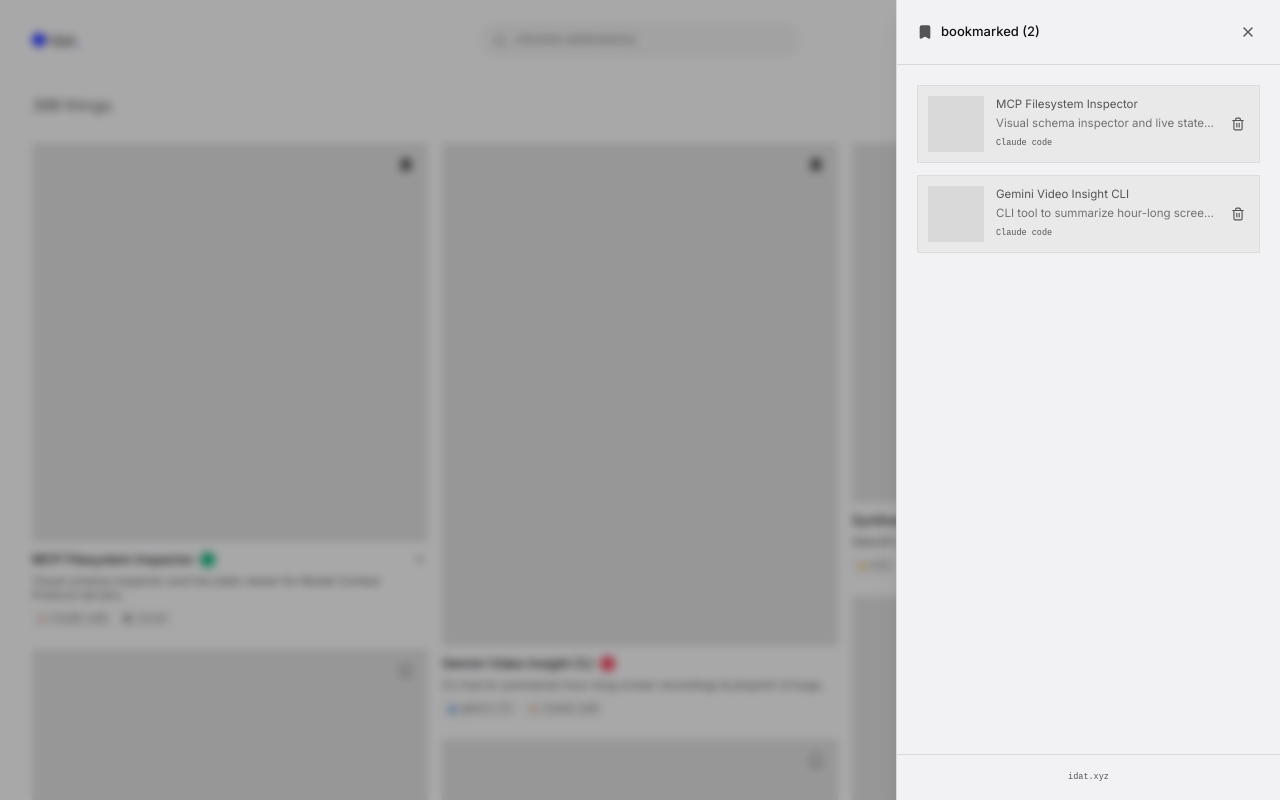
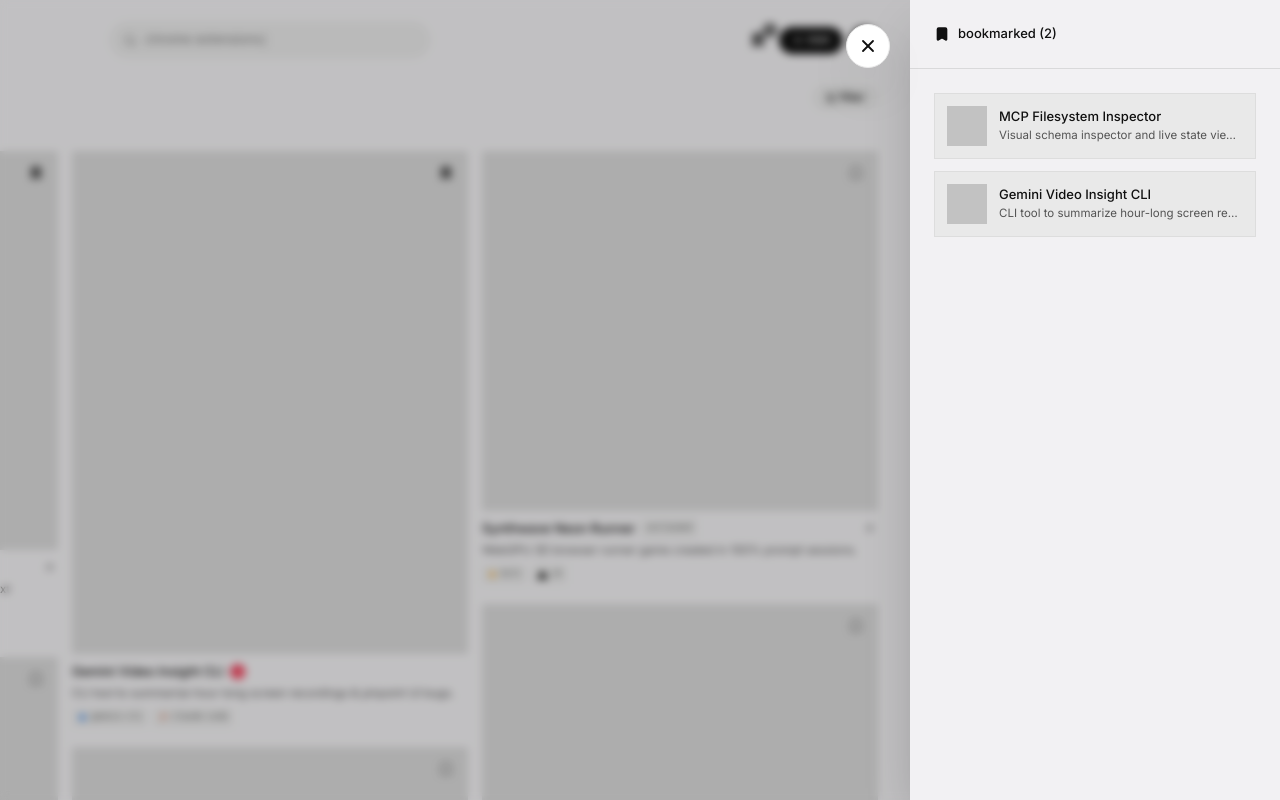
Before and after one commit to dahsmartgirl/idat, a React (Vite) app: page / in a window 1280 px wide. Both pictures are taken after a click on the button "Bookmarked Favorites". Shown: the top 800 px of the page. Built offline with nearby package versions, Linux system fonts and the light colour scheme; a web font is replaced by a local one.

Commit message:
drawer push effect

```diff
--- a/src/App.tsx
+++ b/src/App.tsx
@@ -19,6 +19,19 @@ function AppLayout() {
 
   const [projects, setProjects] = useState<Project[]>(MOCK_PROJECTS);
   const [searchQuery, setSearchQuery] = useState('');
+
+  // Track window width for pixel-exact mobile & desktop push content calculations
+  const [windowWidth, setWindowWidth] = useState(
+    typeof window !== 'undefined' ? window.innerWidth : 1200
+  );
+
+  useEffect(() => {
+    const handleResize = () => {
+      setWindowWidth(window.innerWidth);
+    };
+    window.addEventListener('resize', handleResize);
+    return () => window.removeEventListener('resize', handleResize);
+  }, []);
 
   // Rich Filter state for home grid
   const [filters, setFilters] = useState<FilterState>({
@@ -133,18 +146,32 @@ function AppLayout() {
     />
   );
 
-  // Content push offset calculation (-540 when Project view is open, -370 when Filter drawer is open)
-  const pushX = activeProject ? -540 : (isFilterDrawerOpen ? -370 : 0);
+  // Exact push offset calculation for both mobile (leaves 64px left gap) & desktop (-540 / -370)
+  const pushX = useMemo(() => {
+    const isMobile = windowWidth < 640;
+    const mobileOffset = -(windowWidth - 64);
+
+    if (activeProject) {
+      return isMobile ? mobileOffset : -540;
+    }
+    if (isFilterDrawerOpen) {
+      return isMobile ? mobileOffset : -370;
+    }
+    if (isFavoritesOpen) {
+      return isMobile ? mobileOffset : -370;
+    }
+    return 0;
+  }, [activeProject, isFilterDrawerOpen, isFavoritesOpen, windowWidth]);
 
   return (
     <div className="min-h-screen bg-[#F2F1F3] text-[#545454] flex flex-col font-sans w-full overflow-x-hidden relative">
 
-      {/* Main Page Content Wrapper (Pushed out to the left when Drawer is Open) */}
+      {/* Main Page Content Wrapper (Smoothly pushed left for both mobile & desktop drawers) */}
       <motion.div
         animate={{
           x: pushX,
         }}
-        transition={{ duration: 0.35, ease: [0.32, 0.72, 0, 1] }}
+        transition={{ duration: 0.3, ease: [0.25, 1, 0.5, 1] }}
         className="flex-1 flex flex-col w-full"
       >
         {/* PERSISTENT HEADER across all routes */}
@@ -159,60 +186,38 @@ function AppLayout() {
           onOpenProfile={() => handleSelectBuilder('ileri')}
         />
 
-        {/* Dynamic Main Body Content via Router */}
-        <main className="flex-1 w-full py-2">
+        {/* ROUTED CONTENT */}
         <Routes>
-            {/* Main Archive Grid */}
+          {/* HOME PAGE ROUTE */}
           <Route
             path="/"
             element={
-                <>
+              <main className="flex-1 flex flex-col w-full pb-16 sm:pb-24">
+                {/* TOOL FILTER CHIPS BAR WITH INTEGRATED COUNTERS & EXPANDABLE DRAWER TRIGGER */}
                 <ToolFilterBar
                   onOpenFilterDrawer={() => setIsFilterDrawerOpen(true)}
                   activeFilterCount={activeFilterCount}
                 />
 
+                {/* MASONRY PROJECT GRID */}
+                <div className="w-full pt-4">
                   <ProjectMasonry
                     projects={filteredProjects}
-                    searchQuery={searchQuery}
-                    onClearSearch={() => {
-                      setSearchQuery('');
-                      setFilters({
-                        aiTools: [],
-                        categories: [],
-                        aiModels: [],
-                        status: 'all',
-                      });
-                    }}
                     onSelectProject={(proj) => setActiveProject(proj)}
                     onOpenClaim={handleOpenClaim}
                     onSelectBuilder={handleSelectBuilder}
                   />
-                </>
+                </div>
+              </main>
             }
           />
 
-            {/* Profile Route variations: /b/:username, /builder/:username, /:username */}
-            <Route path="/b/:username" element={renderProfilePage()} />
-            <Route path="/builder/:username" element={renderProfilePage()} />
-            <Route path="/:username" element={renderProfilePage()} />
-
-            {/* Fallback route to prevent any 404s */}
-            <Route path="*" element={renderProfilePage()} />
+          {/* BUILDER PROFILE DIRECT ROUTE */}
+          <Route path="/:builderHandle" element={renderProfilePage()} />
         </Routes>
-        </main>
       </motion.div>
 
-      {/* Main Home Filter Side Drawer */}
-      <FilterDrawer
-        isOpen={isFilterDrawerOpen}
-        onClose={() => setIsFilterDrawerOpen(false)}
-        filters={filters}
-        onApplyFilters={(newFilters) => setFilters(newFilters)}
-        totalFilteredCount={filteredProjects.length}
-      />
-
-      {/* Drawers & Modals */}
+      {/* PROJECT DETAILS SIDE DRAWER */}
       <ProjectDrawer
         project={activeProject}
         onClose={() => setActiveProject(null)}
@@ -220,6 +225,27 @@ function AppLayout() {
         onOpenClaim={handleOpenClaim}
       />
 
+      {/* FILTER EXPANDABLE SIDE DRAWER */}
+      <FilterDrawer
+        isOpen={isFilterDrawerOpen}
+        onClose={() => setIsFilterDrawerOpen(false)}
+        filters={filters}
+        onApplyFilters={(updatedFilters) => setFilters(updatedFilters)}
+        totalFilteredCount={filteredProjects.length}
+      />
+
+      {/* FAVORITES / BOOKMARKS SIDE DRAWER */}
+      <FavoritesDrawer
+        isOpen={isFavoritesOpen}
+        onClose={() => setIsFavoritesOpen(false)}
+        allProjects={projects}
+        onSelectProject={(proj) => {
+          setIsFavoritesOpen(false);
+          setActiveProject(proj);
+        }}
+      />
+
+      {/* SUBMIT / CLAIM MODAL */}
       <SubmitModal
         isOpen={isSubmitOpen}
         onClose={() => {
@@ -230,22 +256,16 @@ function AppLayout() {
         claimingProject={claimingProject}
       />
 
-      <FavoritesDrawer
-        isOpen={isFavoritesOpen}
-        onClose={() => setIsFavoritesOpen(false)}
-        allProjects={projects}
-        onSelectProject={(p) => setActiveProject(p)}
-      />
     </div>
   );
 }
 
 export default function App() {
   return (
+    <BrowserRouter>
       <FavoritesProvider>
-      <BrowserRouter>
         <AppLayout />
+      </FavoritesProvider>
     </BrowserRouter>
-    </FavoritesProvider>
   );
 }
--- a/src/components/FavoritesDrawer.tsx
+++ b/src/components/FavoritesDrawer.tsx
@@ -1,7 +1,8 @@
 import React from 'react';
+import { motion, AnimatePresence } from 'framer-motion';
 import type { Project } from '../types';
 import { useFavorites } from '../context/FavoritesContext';
-import { X, Bookmark, Trash2 } from 'lucide-react';
+import { X, Bookmark } from 'lucide-react';
 
 interface FavoritesDrawerProps {
   isOpen: boolean;
@@ -16,32 +17,64 @@ export const FavoritesDrawer: React.FC<FavoritesDrawerProps> = ({
   allProjects,
   onSelectProject,
 }) => {
-  const { favorites, toggleFavorite } = useFavorites();
-
-  if (!isOpen) return null;
-
+  const { favorites } = useFavorites();
   const savedProjects = allProjects.filter((p) => favorites.includes(p.id));
 
   return (
+    <AnimatePresence>
+      {isOpen && (
         <div className="fixed inset-0 z-50 overflow-hidden flex justify-end">
-      {/* Backdrop */}
-      <div className="fixed inset-0 bg-black/30 backdrop-blur-xs" onClick={onClose} />
 
-      <div className="relative w-full max-w-sm h-full bg-[#F2F1F3] text-[#545454] border-l border-black/10 shadow-xl flex flex-col z-10">
+          {/* Backdrop Blur matching Project & Filter Drawers */}
+          <motion.div
+            initial={{ opacity: 0 }}
+            animate={{ opacity: 1 }}
+            exit={{ opacity: 0 }}
+            transition={{ duration: 0.25, ease: [0.25, 1, 0.5, 1] }}
+            onClick={onClose}
+            className="fixed inset-0 bg-black/20 backdrop-blur-[4px]"
+          />
+
+          {/* Side Drawer Body */}
+          <motion.div
+            initial={{ x: '100%' }}
+            animate={{ x: 0 }}
+            exit={{ x: '100%' }}
+            transition={{ duration: 0.3, ease: [0.25, 1, 0.5, 1] }}
+            drag="x"
+            dragConstraints={{ left: 0, right: 0 }}
+            dragElastic={{ left: 0, right: 0.5 }}
+            onDragEnd={(_, info) => {
+              if (info.offset.x > 80 || info.velocity.x > 300) {
+                onClose();
+              }
+            }}
+            className="relative w-[calc(100vw-64px)] sm:w-[370px] max-w-[370px] h-full bg-[#F2F1F3] shadow-2xl flex flex-col z-50 overflow-visible touch-pan-y"
+          >
+
+            {/* Big Solid White Floating X Pill Button matching FilterDrawer 1:1 */}
+            <motion.button
+              initial={{ opacity: 0, scale: 0.85 }}
+              animate={{ opacity: 1, scale: 1 }}
+              exit={{ opacity: 0, scale: 0.85 }}
+              transition={{ duration: 0.12 }}
+              onClick={onClose}
+              className="absolute -left-13 top-5 sm:-left-16 sm:top-6 flex items-center justify-center w-10 h-10 sm:w-11 sm:h-11 bg-white text-[#101010] rounded-full shadow-2xl hover:scale-110 transition-transform cursor-pointer border border-[#E9E9E9] z-50"
+              title="Close bookmarks drawer"
+            >
+              <X className="w-5 h-5 stroke-[2.2]" />
+            </motion.button>
 
             {/* Header */}
-        <div className="p-5 border-b border-black/10 flex items-center justify-between">
+            <div className="p-6 border-b border-black/10 flex items-center justify-between">
               <div className="flex items-center gap-2">
-            <Bookmark className="w-4 h-4 fill-[#545454]" />
-            <h2 className="text-inter-16 font-bold">bookmarked ({savedProjects.length})</h2>
+                <Bookmark className="w-4 h-4 fill-[#101010] text-[#101010]" />
+                <h2 className="text-inter-16 font-semibold text-[#101010]">bookmarked ({savedProjects.length})</h2>
               </div>
-          <button onClick={onClose} className="p-1 hover:bg-black/5 rounded">
-            <X className="w-4 h-4 text-[#545454]" />
-          </button>
             </div>
 
             {/* List */}
-        <div className="flex-1 overflow-y-auto p-5 space-y-3">
+            <div className="flex-1 overflow-y-auto p-6 space-y-3">
               {savedProjects.length === 0 ? (
                 <div className="py-12 text-center text-[#545454] space-y-2">
                   <Bookmark className="w-6 h-6 mx-auto stroke-1" />
@@ -55,43 +88,22 @@ export const FavoritesDrawer: React.FC<FavoritesDrawerProps> = ({
                       onClose();
                       onSelectProject(proj);
                     }}
-                className="flex gap-3 p-2.5 bg-[#E9E9E9] border border-black/5 hover:bg-[#D9D9D9] transition-colors cursor-pointer"
+                    className="flex items-center gap-3 p-3 bg-[#E9E9E9] border border-black/5 hover:bg-[#D9D9D9] transition-colors cursor-pointer"
                   >
-                {/* Grey block placeholder */}
-                <div className="w-14 h-14 bg-[#D9D9D9] shrink-0" />
-
-                <div className="flex-1 min-w-0">
-                  <h4 className="text-inter-14 font-medium truncate">
-                    {proj.name}
-                  </h4>
-                  <p className="text-inter-14 line-clamp-1 opacity-80 mt-0.5">
-                    {proj.tagline}
-                  </p>
-                  <div className="text-mono-10 mt-1">
-                    Claude code
+                    <div className="w-10 h-10 bg-[#C2C2C2] shrink-0" />
+                    <div className="min-w-0 flex-1">
+                      <h4 className="text-inter-16 font-medium text-[#101010] truncate">{proj.name}</h4>
+                      <p className="text-inter-14 text-[#545454] text-[11px] truncate">{proj.tagline}</p>
                     </div>
-                </div>
-
-                <button
-                  onClick={(e) => {
-                    e.stopPropagation();
-                    toggleFavorite(proj.id);
-                  }}
-                  className="p-1 text-[#545454] hover:text-black self-center"
-                  title="Remove Bookmark"
-                >
-                  <Trash2 className="w-3.5 h-3.5" />
-                </button>
                   </div>
                 ))
               )}
             </div>
 
-        {/* Footer */}
-        <div className="p-4 border-t border-black/10 text-center text-mono-10">
-          idat.xyz
+          </motion.div>
+
         </div>
-      </div>
-    </div>
+      )}
+    </AnimatePresence>
   );
 };
--- a/src/components/FilterDrawer.tsx
+++ b/src/components/FilterDrawer.tsx
@@ -169,7 +169,7 @@ export const FilterDrawer: React.FC<FilterDrawerProps> = ({
             initial={{ opacity: 0 }}
             animate={{ opacity: 1 }}
             exit={{ opacity: 0 }}
-            transition={{ duration: 0.25 }}
+            transition={{ duration: 0.25, ease: [0.25, 1, 0.5, 1] }}
             onClick={onClose}
             className="fixed inset-0 bg-black/20 backdrop-blur-[4px]"
           />
@@ -179,7 +179,7 @@ export const FilterDrawer: React.FC<FilterDrawerProps> = ({
             initial={{ x: '100%' }}
             animate={{ x: 0 }}
             exit={{ x: '100%' }}
-            transition={{ duration: 0.32, ease: [0.32, 0.72, 0, 1] }}
+            transition={{ duration: 0.3, ease: [0.25, 1, 0.5, 1] }}
             drag="x"
             dragConstraints={{ left: 0, right: 0 }}
             dragElastic={{ left: 0, right: 0.7 }}
--- a/src/components/ProjectDrawer.tsx
+++ b/src/components/ProjectDrawer.tsx
@@ -99,7 +99,7 @@ export const ProjectDrawer: React.FC<ProjectDrawerProps> = ({
             initial={{ opacity: 0 }}
             animate={{ opacity: 1 }}
             exit={{ opacity: 0 }}
-            transition={{ duration: 0.25 }}
+            transition={{ duration: 0.25, ease: [0.25, 1, 0.5, 1] }}
             onClick={onClose}
             className="fixed inset-0 bg-black/20 backdrop-blur-[4px]"
           />
@@ -109,7 +109,7 @@ export const ProjectDrawer: React.FC<ProjectDrawerProps> = ({
             initial={{ x: '100%' }}
             animate={{ x: 0 }}
             exit={{ x: '100%' }}
-            transition={{ duration: 0.35, ease: [0.32, 0.72, 0, 1] }}
+            transition={{ duration: 0.3, ease: [0.25, 1, 0.5, 1] }}
             drag="x"
             dragConstraints={{ left: 0, right: 0 }}
             dragElastic={{ left: 0, right: 0.7 }}
```
Lines whose indentation alone changed are shown as unchanged.
